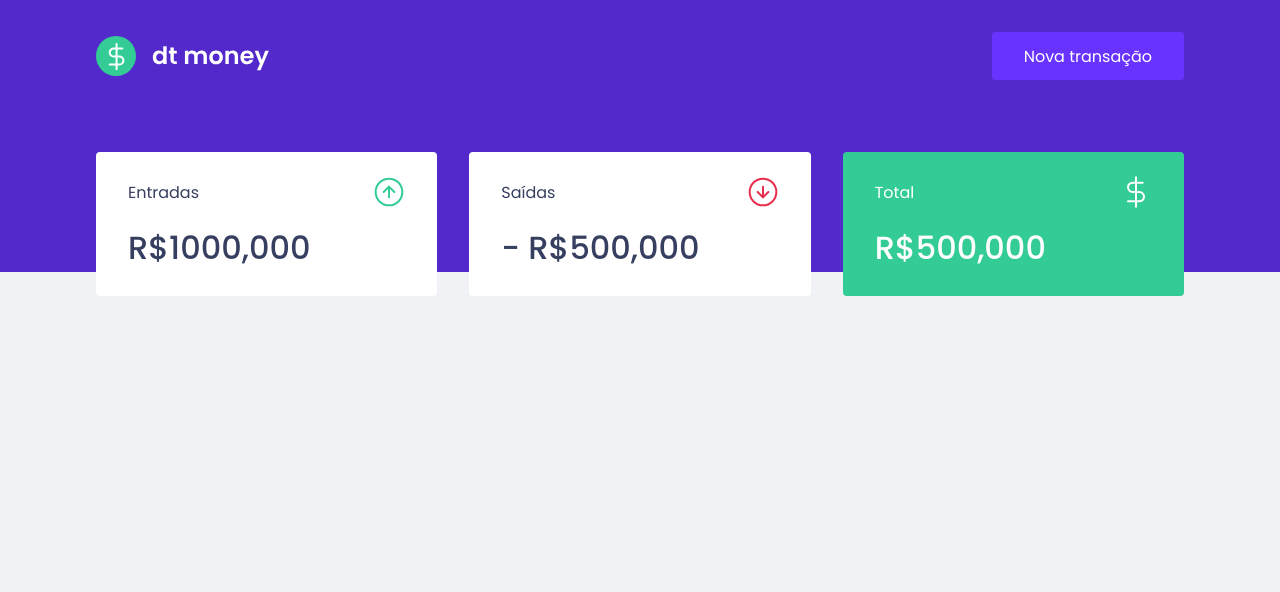
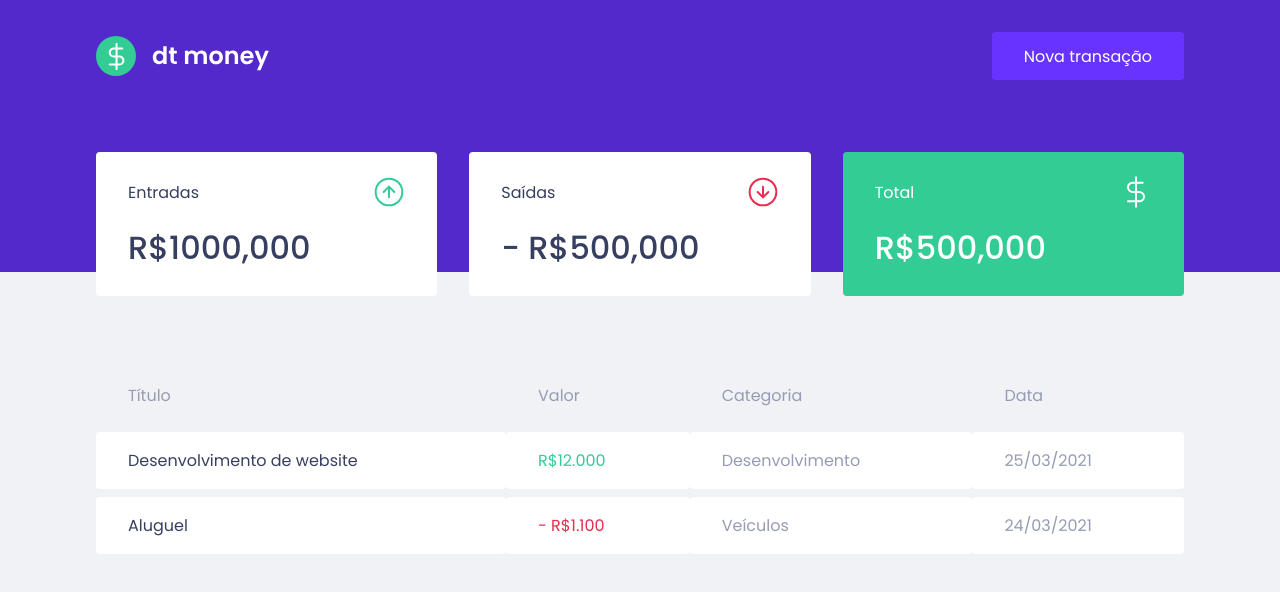
Before and after one commit to geraldobl58/iginite-dtmoney, a React (Create React App) app: page / in a window 1280 px wide. Shown: the top 592 px of the page. Built offline with nearby package versions, Linux system fonts and the light colour scheme.

Commit message:
feat: Transactions Table component

```diff
--- a/src/components/Dashboard/index.tsx
+++ b/src/components/Dashboard/index.tsx
@@ -1,3 +1,4 @@
+import { TransactionsTable } from '../TransactionsTable';
 import { Summary } from '../Summary';
 
 import { Container } from './styles';
@@ -6,6 +7,7 @@
   return (
     <Container>
       <Summary />
+      <TransactionsTable />
     </Container>
   )
 }
--- /dev/null
+++ b/src/components/TransactionsTable/index.tsx
@@ -0,0 +1,33 @@
+import { Container } from './styles';
+
+export function TransactionsTable() {
+  return (
+    <Container>
+      <table>
+        <thead>
+          <tr>
+            <th>Título</th>
+            <th>Valor</th>
+            <th>Categoria</th>
+            <th>Data</th>
+          </tr>
+        </thead>
+
+        <tbody>
+          <tr>
+            <td>Desenvolvimento de website</td>
+            <td className="deposit">R$12.000</td>
+            <td>Desenvolvimento</td>
+            <td>25/03/2021</td>
+          </tr>
+          <tr>
+            <td>Aluguel</td>
+            <td className="withdraw">- R$1.100</td>
+            <td>Veículos</td>
+            <td>24/03/2021</td>
+          </tr>
+        </tbody>
+      </table>
+    </Container>
+  )
+}
--- /dev/null
+++ b/src/components/TransactionsTable/styles.ts
@@ -0,0 +1,38 @@
+import styled from 'styled-components';
+
+export const Container = styled.div`
+  margin-top: 4rem;
+
+  table {
+    width: 100%;
+    border-spacing: 0 0.5rem;
+
+    th {
+      color: var(--text-body);
+      font-weight: 400;
+      padding: 1rem 2rem;
+      text-align: left;
+      line-height: 1.5rem;
+    }
+
+    td {
+      padding: 1rem 2rem;
+      border: 0;
+      background: var(--shape);
+      color: var(--text-body);
+      border-radius: 0.25rem;
+
+      &:first-child {
+        color: var(--text-title);
+      }
+
+      &.deposit {
+        color: var(--green);
+      }
+
+      &.withdraw {
+        color: var(--red);
+      }
+    }
+  }
+`;
```
